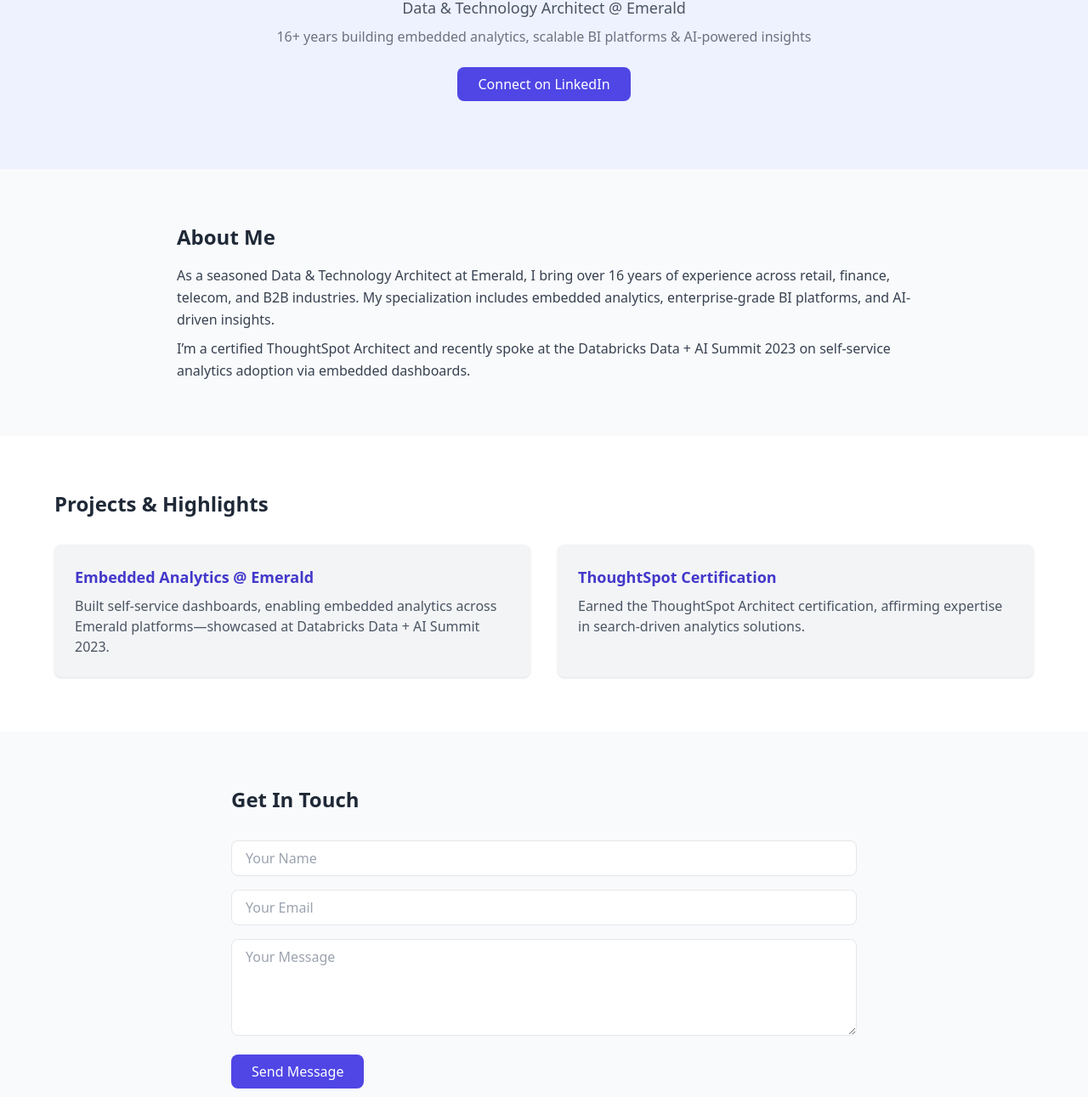
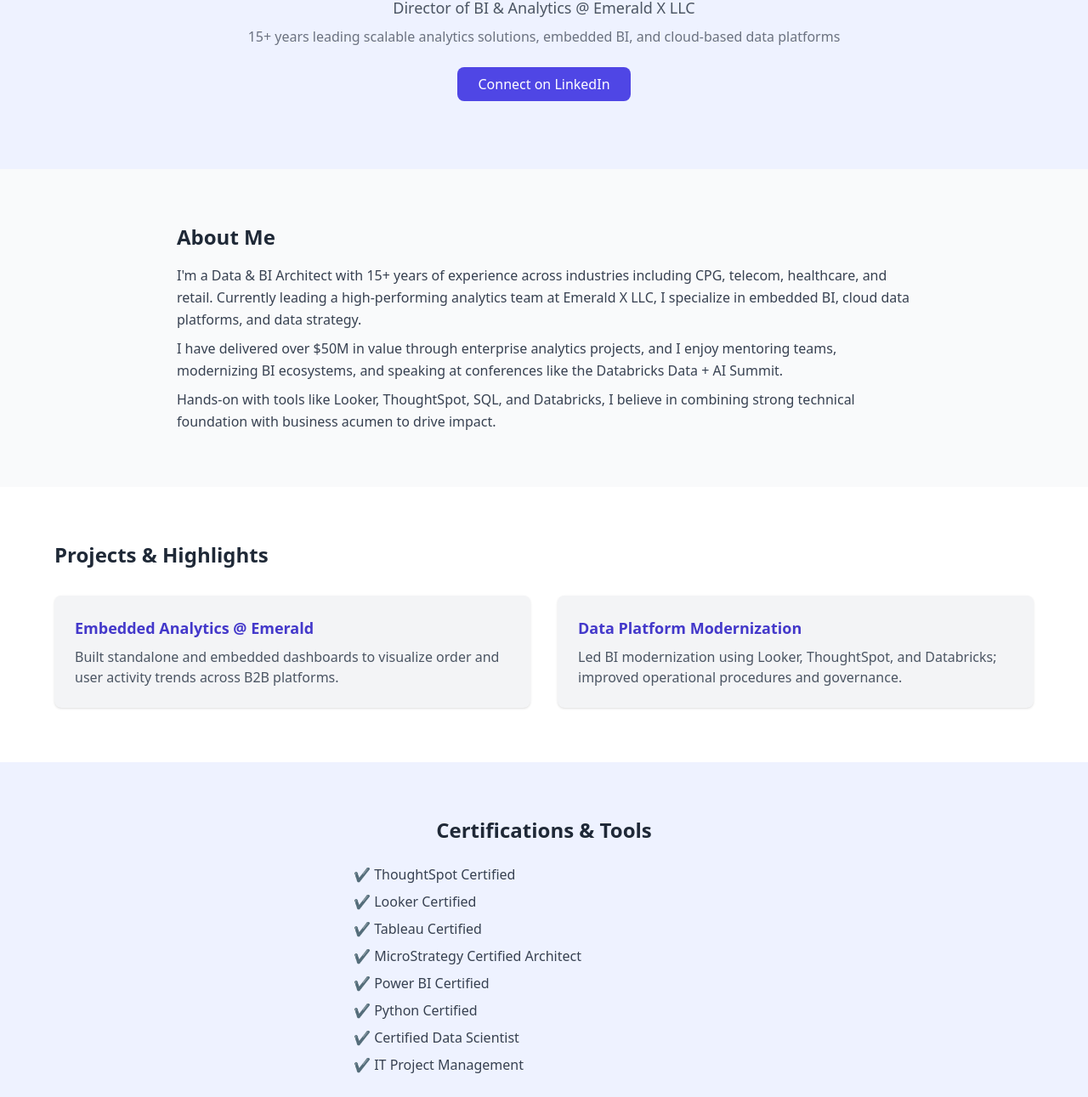
Before and after one commit to krishtibikal/portfolio, a plain HTML site: page index.html in a window 1280 px wide. Shown: the part 217-1508 px from the top of the page at 85% size. Drawn offline with nearby package versions, Linux system fonts and the light colour scheme.

Commit message:
Update index.html

```diff
--- a/index.html
+++ b/index.html
@@ -16,7 +16,7 @@
         <ul class="flex space-x-6 text-sm text-gray-700">
           <li><a href="#about" class="hover:text-indigo-500">About</a></li>
           <li><a href="#projects" class="hover:text-indigo-500">Projects</a></li>
-          <li><a href="#contact" class="hover:text-indigo-500">Contact</a></li>
+          <li><a href="#contact" class="hover:text-indigo-500">Let's Talk</a></li>
           <li><a href="https://www.linkedin.com/in/krishtibikal/" target="_blank" class="hover:text-indigo-500">LinkedIn</a></li>
         </ul>
       </nav>
@@ -26,8 +26,8 @@
   <!-- Hero Section -->
   <section class="text-center py-20 bg-indigo-50">
     <h2 class="text-4xl font-bold text-indigo-700">Hi, I’m Krishti (“Krish”) 👋</h2>
-    <p class="mt-4 text-lg text-gray-600">Data & Technology Architect @ Emerald</p>
-    <p class="mt-2 text-gray-500">16+ years building embedded analytics, scalable BI platforms & AI-powered insights</p>
+    <p class="mt-4 text-lg text-gray-600">Director of BI & Analytics @ Emerald X LLC</p>
+    <p class="mt-2 text-gray-500">15+ years leading scalable analytics solutions, embedded BI, and cloud-based data platforms</p>
     <div class="mt-6">
       <a href="https://www.linkedin.com/in/krishtibikal/" target="_blank"
          class="inline-block bg-indigo-600 text-white px-6 py-2 rounded-lg hover:bg-indigo-700">
@@ -40,10 +40,13 @@
   <section id="about" class="max-w-4xl mx-auto py-16 px-4">
     <h3 class="text-2xl font-bold text-gray-800 mb-4">About Me</h3>
     <p class="text-gray-700 leading-relaxed">
-      As a seasoned Data & Technology Architect at Emerald, I bring over 16 years of experience across retail, finance, telecom, and B2B industries. My specialization includes embedded analytics, enterprise-grade BI platforms, and AI-driven insights.
+      I'm a Data & BI Architect with 15+ years of experience across industries including CPG, telecom, healthcare, and retail. Currently leading a high-performing analytics team at Emerald X LLC, I specialize in embedded BI, cloud data platforms, and data strategy.
     </p>
     <p class="text-gray-700 leading-relaxed mt-2">
-      I’m a certified ThoughtSpot Architect and recently spoke at the Databricks Data + AI Summit 2023 on self-service analytics adoption via embedded dashboards.
+      I have delivered over $50M in value through enterprise analytics projects, and I enjoy mentoring teams, modernizing BI ecosystems, and speaking at conferences like the Databricks Data + AI Summit.
+    </p>
+    <p class="text-gray-700 leading-relaxed mt-2">
+      Hands-on with tools like Looker, ThoughtSpot, SQL, and Databricks, I believe in combining strong technical foundation with business acumen to drive impact.
     </p>
   </section>
 
@@ -55,15 +58,40 @@
         <div class="bg-gray-100 p-6 rounded-lg shadow">
           <h4 class="text-lg font-semibold text-indigo-700">Embedded Analytics @ Emerald</h4>
           <p class="mt-2 text-gray-600">
-            Built self‑service dashboards, enabling embedded analytics across Emerald platforms—showcased at Databricks Data + AI Summit 2023.
+            Built standalone and embedded dashboards to visualize order and user activity trends across B2B platforms.
           </p>
         </div>
         <div class="bg-gray-100 p-6 rounded-lg shadow">
-          <h4 class="text-lg font-semibold text-indigo-700">ThoughtSpot Certification</h4>
+          <h4 class="text-lg font-semibold text-indigo-700">Data Platform Modernization</h4>
           <p class="mt-2 text-gray-600">
-            Earned the ThoughtSpot Architect certification, affirming expertise in search-driven analytics solutions.
+            Led BI modernization using Looker, ThoughtSpot, and Databricks; improved operational procedures and governance.
           </p>
         </div>
+      </div>
+    </div>
+  </section>
+
+  <!-- Certifications & Logos Section -->
+  <section class="bg-indigo-50 py-16 px-4">
+    <div class="max-w-6xl mx-auto text-center">
+      <h3 class="text-2xl font-bold text-gray-800 mb-6">Certifications & Tools</h3>
+      <ul class="text-gray-700 mb-8 space-y-2 text-left max-w-md mx-auto">
+        <li>✔️ ThoughtSpot Certified</li>
+        <li>✔️ Looker Certified</li>
+        <li>✔️ Tableau Certified</li>
+        <li>✔️ MicroStrategy Certified Architect</li>
+        <li>✔️ Power BI Certified</li>
+        <li>✔️ Python Certified</li>
+        <li>✔️ Certified Data Scientist</li>
+        <li>✔️ IT Project Management</li>
+      </ul>
+      <div class="flex flex-wrap justify-center gap-6 items-center animate-pulse">
+        <img src="https://upload.wikimedia.org/wikipedia/commons/thumb/1/1b/Tableau_Logo.png/120px-Tableau_Logo.png" class="h-12" alt="Tableau" />
+        <img src="https://cdn.worldvectorlogo.com/logos/microstrategy.svg" class="h-10" alt="MicroStrategy" />
+        <img src="https://upload.wikimedia.org/wikipedia/commons/thumb/1/17/Power_BI_logo.svg/512px-Power_BI_logo.svg.png" class="h-10" alt="Power BI" />
+        <img src="https://cdn.worldvectorlogo.com/logos/python-5.svg" class="h-10" alt="Python" />
+        <img src="https://avatars.githubusercontent.com/u/42303445?s=280&v=4" class="h-10" alt="ThoughtSpot" />
+        <img src="https://upload.wikimedia.org/wikipedia/commons/thumb/8/8c/Looker-logo.png/320px-Looker-logo.png" class="h-10" alt="Looker" />
       </div>
     </div>
   </section>
@@ -77,13 +105,8 @@
       ✅ Thank you! Your message has been sent.
     </div>
 
-    <!-- Inside the form block -->
     <form id="contact-form" class="space-y-4">
-
-  <!-- Spam protection (honeypot) -->
       <input type="text" name="_honey" style="display:none">
-
-  <!-- Disable CAPTCHA -->
       <input type="hidden" name="_captcha" value="false">
 
       <input type="text" name="name" placeholder="Your Name" required class="w-full px-4 py-2 border rounded-lg" />
@@ -93,7 +116,6 @@
         Send Message
       </button>
     </form>
-
   </section>
 
   <!-- Footer -->
@@ -115,9 +137,7 @@
         const response = await fetch(submitURL, {
           method: 'POST',
           body: formData,
-          headers: {
-            'Accept': 'application/json'
-          }
+          headers: { 'Accept': 'application/json' }
         });
 
         if (response.ok) {
```
Lines whose indentation alone changed are shown as unchanged.
